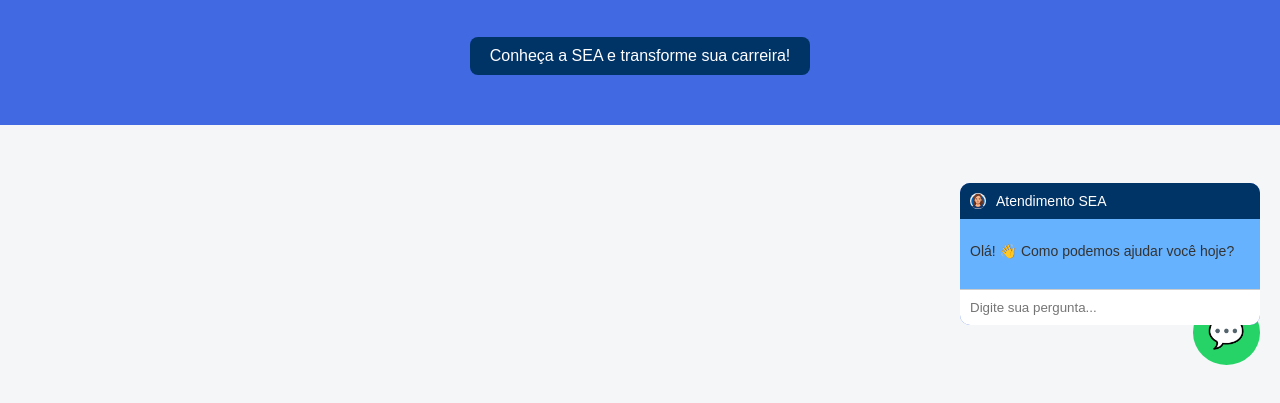
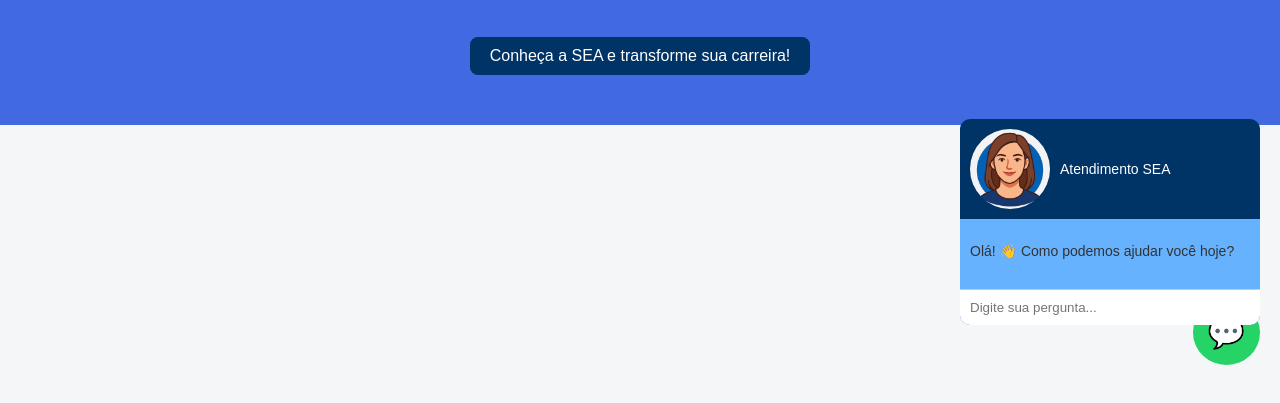
Before and after one commit to mar1981-hue/sea, a plain HTML site: page index.site.html in a window 1280 px wide. Shown: the part 415-818 px from the top of the page. Drawn offline with Linux system fonts and the light colour scheme; files whose address does not match are found by name.

Commit message:
Update style.css
correção imagem

```diff
--- a/style.css
+++ b/style.css
@@ -13,7 +13,7 @@ form button { width: 100%; }
 .whatsapp-button { position: fixed; bottom: 20px; right: 20px; background: #25D366; color: white; font-size: 30px; padding: 15px; border-radius: 50%; text-align: center; text-decoration: none; }
 #chatbot { position: fixed; bottom: 60px; right: 20px; width: 300px; background: #4169E1; border-radius: 10px; overflow: hidden; font-size: 14px; }
 .chat-header { background: #003366; color: white; padding: 10px; display: flex; align-items: center; }
-.avatar { width: 16px; height: 16px; border-radius: 50%; margin-right: 10px; }
+.avatar { width: 80px; height: 80px; border-radius: 50%; margin-right: 10px; }
 .chat-body { background: #66B2FF; padding: 10px; height: 50px; overflow-y: auto; }
 #chat-input { width: 100%; padding: 10px; border: none; border-top: 1px solid #ccc; }
 #chat-input:focus { outline: none; }
```
